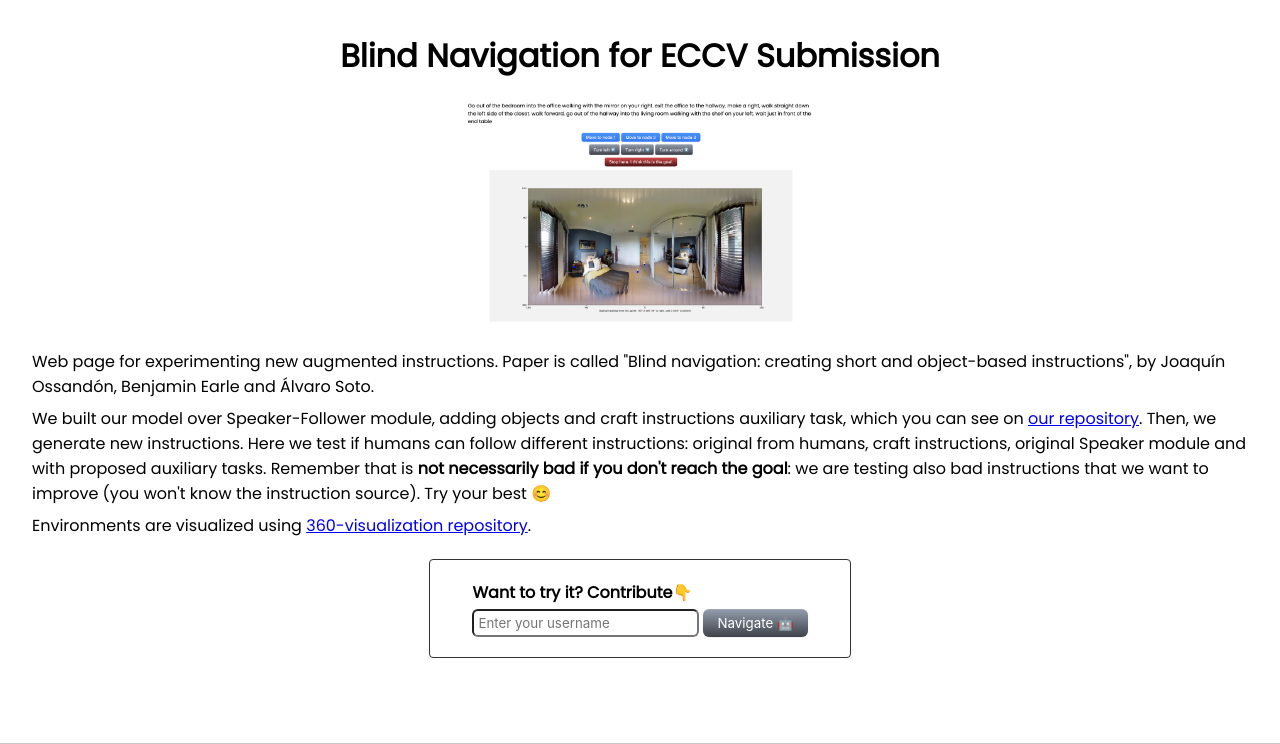
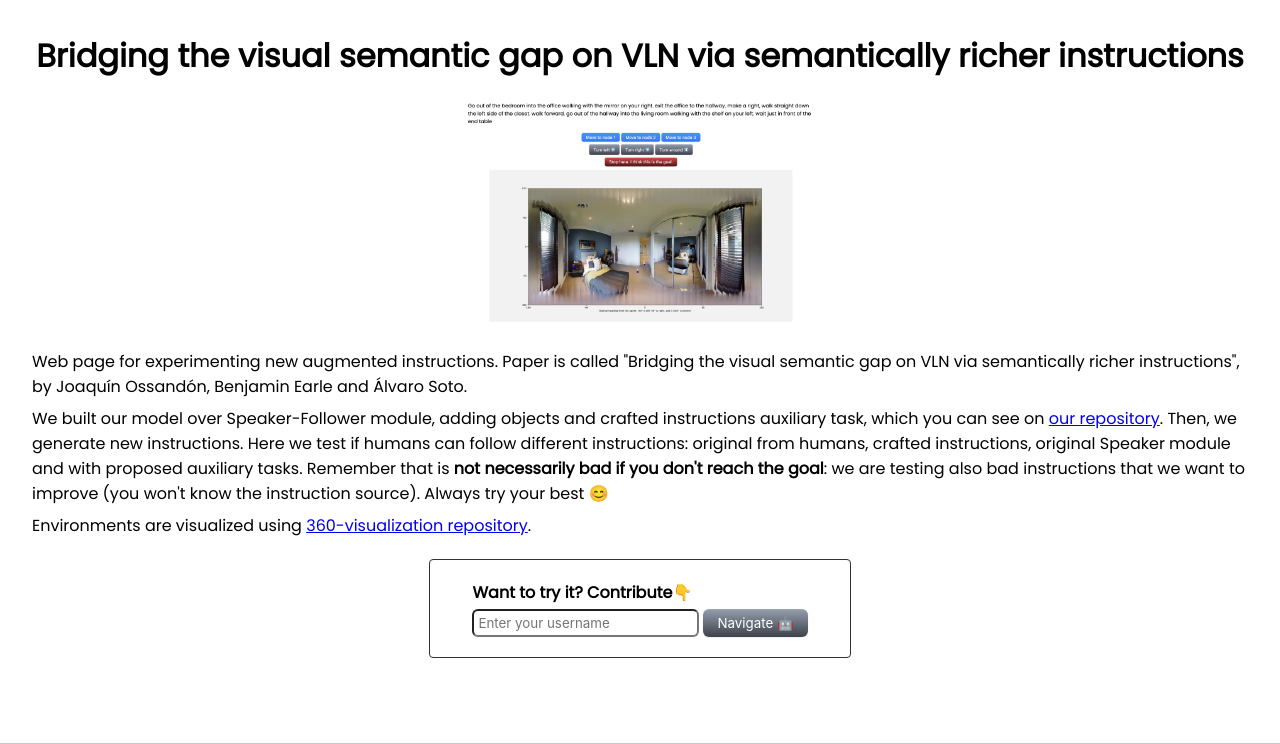
Before and after one commit to cacosandon/instructions-follower, a Flask app: page / in a window 1280 px wide. Shown: the top 744 px of the page. Run offline with Flask 2, Linux system fonts and the light colour scheme; some libraries are stand-ins or nearby versions.

Commit message:
style(): texts

```diff
--- a/templates/index.html
+++ b/templates/index.html
@@ -3,7 +3,7 @@
 {% block content %}
   <div class="container">
     <div class="title" >
-       Blind Navigation for ECCV Submission
+       Bridging the visual semantic gap on VLN via semantically richer instructions
     </div>
 
     <div class="image-container-reduced">
@@ -22,15 +22,15 @@
 
     <div class="paper">
       <div class="paper paragraph">
-        Web page for experimenting new augmented instructions. Paper is called "Blind navigation: creating short and
-        object-based instructions", by Joaquín Ossandón, Benjamin Earle and Álvaro Soto.
+        Web page for experimenting new augmented instructions. Paper is called "Bridging the visual semantic gap on VLN via semantically richer instructions",
+        by Joaquín Ossandón, Benjamin Earle and Álvaro Soto.
       </div>
 
       <div class="paper paragraph">
-        We built our model over Speaker-Follower module, adding objects and craft instructions auxiliary
+        We built our model over Speaker-Follower module, adding objects and crafted instructions auxiliary
         task, which you can see on <a href="https://github.com/cacosandon/speaker_follower_with_objects" target="_blank">our repository</a>. Then, we generate new instructions.
-        Here we test if humans can follow different instructions: original from humans, craft instructions, original Speaker module and with proposed auxiliary tasks.
-        Remember that is <b>not necessarily bad if you don't reach the goal</b>: we are testing also bad instructions that we want to improve (you won't know the instruction source). Try your best 😊
+        Here we test if humans can follow different instructions: original from humans, crafted instructions, original Speaker module and with proposed auxiliary tasks.
+        Remember that is <b>not necessarily bad if you don't reach the goal</b>: we are testing also bad instructions that we want to improve (you won't know the instruction source). Always try your best 😊
       </div>
       <div class="paper paragraph">
         Environments are visualized using <a href="https://github.com/cacosandon/360-visualization" target="_blank">360-visualization repository</a>.
```
